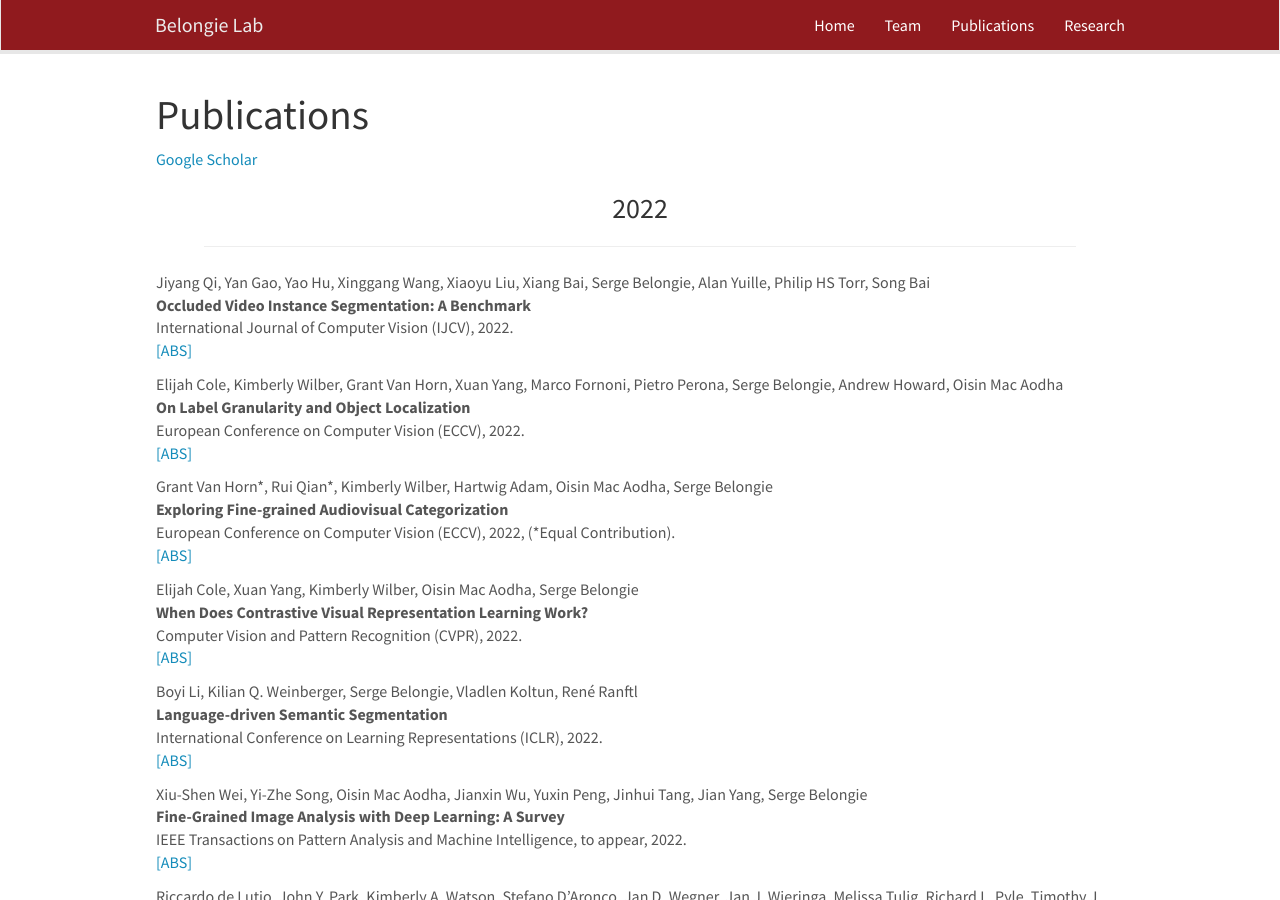
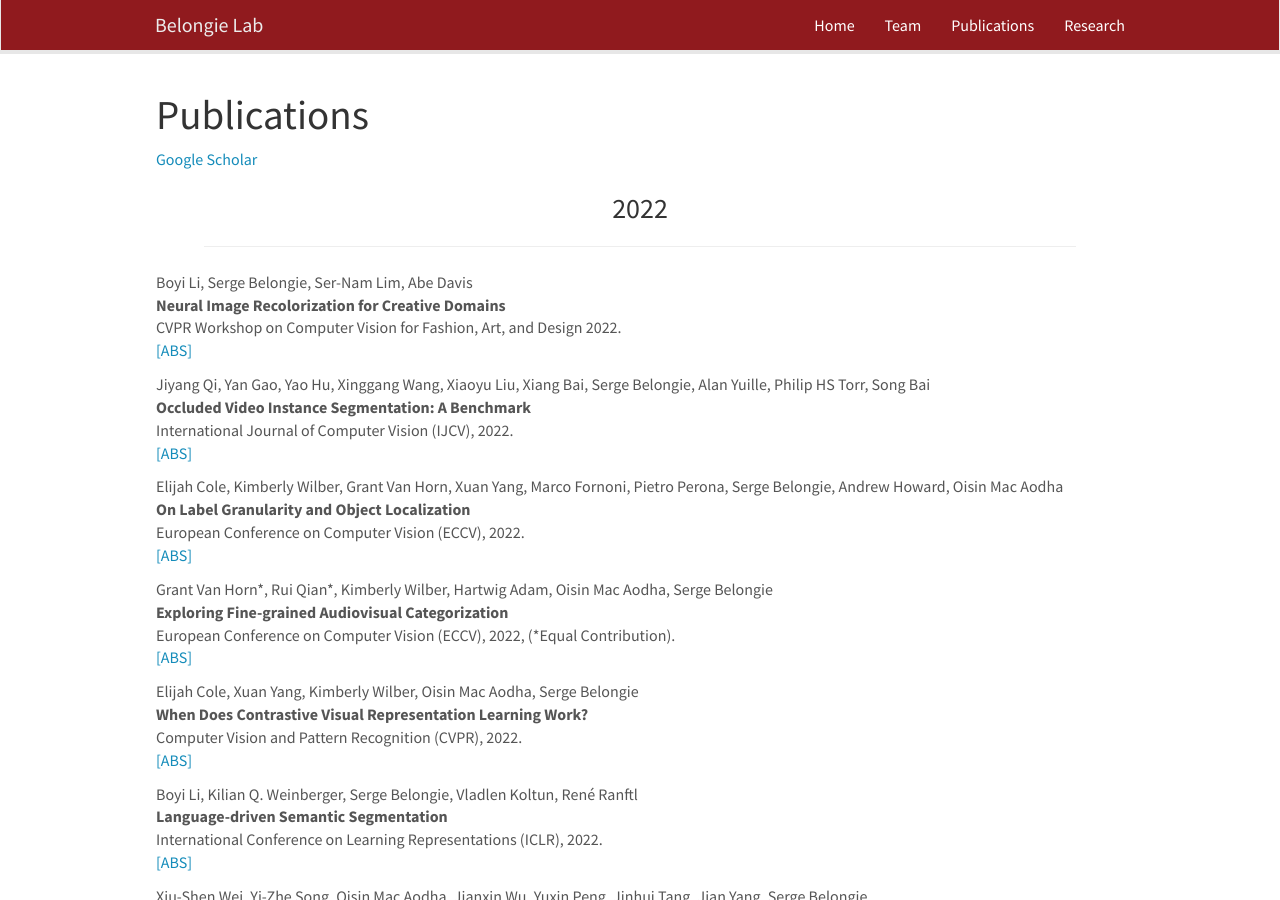
Before and after one commit to BelongieLab/belongielab.github.io, a Jekyll site: the page built from _pages/publications.md, in a window 1280 px wide and 900 px high. Built offline with Jekyll 4.4.1, drawn with Linux system fonts in a browser that asks for light colours; nearby versions of some CDN libraries.

Commit message:
added ColorHouse CVPR workshop paper

```diff
--- a/_data/publist.yml
+++ b/_data/publist.yml
@@ -1,3 +1,13 @@
+- address: New Orleans
+  author: Boyi Li, Serge Belongie, Ser-Nam Lim, Abe Davis
+  link:
+    display: ABS
+    url: https://openaccess.thecvf.com/content/CVPR2022W/CVFAD/html/Li_Neural_Image_Recolorization_for_Creative_Domains_CVPRW_2022_paper.html
+  pub_type: conference
+  ref: Li2022b
+  title: Neural Image Recolorization for Creative Domains
+  venue: CVPR Workshop on Computer Vision for Fashion, Art, and Design
+  year: '2022'
 - author: Jiyang Qi, Yan Gao, Yao Hu, Xinggang Wang, Xiaoyu Liu, Xiang Bai, Serge Belongie, Alan Yuille, Philip HS Torr, Song Bai
   date: '2022-08-01'
   editor: Springer
```
